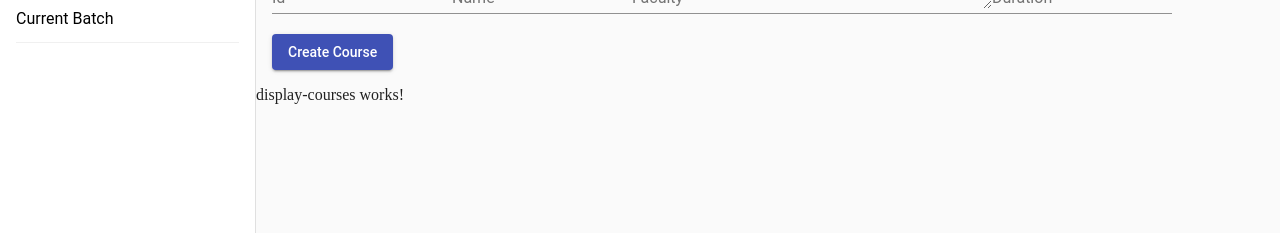
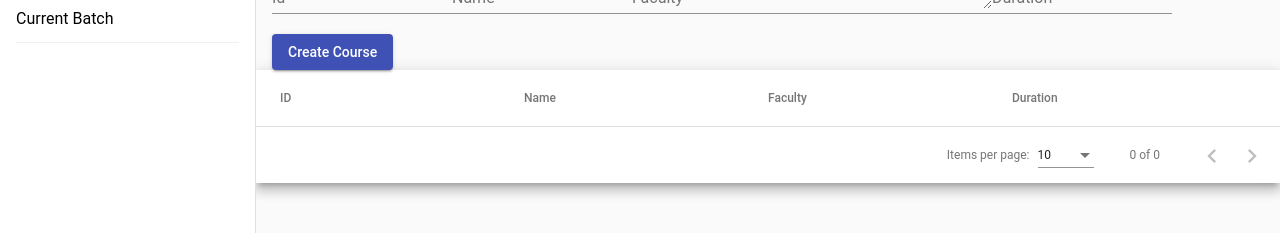
Before and after one commit to ggarg2/lara-mean-stack-2, an Angular app: page /dashboard/course in a window 1280 px wide. Shown: the part 173-406 px from the top of the page. Built offline with nearby package versions, Linux system fonts and the light colour scheme.

Commit message:
added siblings component communication

```diff
--- a/src/app/dashboard/course/course.component.html
+++ b/src/app/dashboard/course/course.component.html
@@ -1,3 +1,3 @@
-<app-create-course (createCourseEvent)="onCreate($event)"></app-create-course>
+<app-create-course></app-create-course>
 
 <app-display-courses></app-display-courses>
--- a/src/app/dashboard/course/course.component.ts
+++ b/src/app/dashboard/course/course.component.ts
@@ -8,16 +8,9 @@ import { CourseModel } from './course.model';
 })
 export class CourseComponent implements OnInit {
 
-  courseList: CourseModel[] = [];
-
   constructor() { }
 
   ngOnInit() {
   }
 
-  onCreate(value){
-    this.courseList.push(value);
-    console.log(this.courseList);
-  }
-
 }
--- /dev/null
+++ b/src/app/dashboard/course/course.service.ts
@@ -0,0 +1,29 @@
+import { EventEmitter } from '@angular/core';
+import { CourseModel } from "./course.model";
+
+export class CourseService {
+
+  courseList: CourseModel[] = [];
+
+  newItemAddedEvent: EventEmitter<boolean> = new EventEmitter();
+
+  constructor() {
+
+   }
+
+  createCourse(course){
+    console.log("new Course object is ")
+    console.log(course)
+    this.courseList.push(course)
+    //this.newItemAddedEvent.emit(true)
+  }
+
+  deleteCourse(){
+
+  }
+
+  getAllCourse(){
+    return this.courseList;
+  }
+
+}
--- a/src/app/dashboard/course/create-course/create-course.component.ts
+++ b/src/app/dashboard/course/create-course/create-course.component.ts
@@ -1,3 +1,4 @@
+import { CourseService } from '../course.service';
 import { CourseModel } from '../course.model';
 import { Component, EventEmitter, OnInit, Output } from '@angular/core';
 
@@ -10,16 +11,14 @@ export class CreateCourseComponent implements OnInit {
 
   course: CourseModel = new CourseModel();
 
-  @Output("createCourseEvent") createCourseEvent: EventEmitter<CourseModel>
-                                                                      = new EventEmitter();
-
-  constructor() { }
+  constructor(private courseService: CourseService) { }
 
   ngOnInit() {
   }
 
   onCreate(){
-    this.createCourseEvent.emit(this.course);
+    this.courseService.createCourse(this.course);
+    this.courseService.newItemAddedEvent.emit(true);
     this.course = new CourseModel();
   }
 
--- a/src/app/dashboard/course/display-courses/display-courses.component.css
+++ b/src/app/dashboard/course/display-courses/display-courses.component.css
@@ -0,0 +1,6 @@
+
+.mat-table {
+  overflow: auto;
+  max-height: 500px;
+
+}
--- a/src/app/dashboard/course/display-courses/display-courses.component.html
+++ b/src/app/dashboard/course/display-courses/display-courses.component.html
@@ -1,3 +1,38 @@
-<p>
-  display-courses works!
-</p>
+{{courses | json}}
+
+<div class="example-container mat-elevation-z8">
+  <mat-table #table [dataSource]="dataSource">
+
+    <!-- Position Column -->
+    <ng-container matColumnDef="id">
+      <mat-header-cell *matHeaderCellDef> ID </mat-header-cell>
+      <mat-cell *matCellDef="let element"> {{element.id}} </mat-cell>
+    </ng-container>
+
+    <!-- Name Column -->
+    <ng-container matColumnDef="name">
+      <mat-header-cell *matHeaderCellDef> Name </mat-header-cell>
+      <mat-cell *matCellDef="let element"> {{element.name}} </mat-cell>
+    </ng-container>
+
+    <!-- Weight Column -->
+    <ng-container matColumnDef="faculty">
+      <mat-header-cell *matHeaderCellDef> Faculty </mat-header-cell>
+      <mat-cell *matCellDef="let element"> {{element.faculty}} </mat-cell>
+    </ng-container>
+
+    <!-- Symbol Column -->
+    <ng-container matColumnDef="duration">
+      <mat-header-cell *matHeaderCellDef> Duration </mat-header-cell>
+      <mat-cell *matCellDef="let element"> {{element.duration}} </mat-cell>
+    </ng-container>
+
+    <mat-header-row *matHeaderRowDef="displayedColumns"></mat-header-row>
+    <mat-row *matRowDef="let row; columns: displayedColumns;"></mat-row>
+  </mat-table>
+
+  <mat-paginator #paginator
+                 [pageSize]="10"
+                 [pageSizeOptions]="[5, 10, 20]">
+  </mat-paginator>
+</div>
--- a/src/app/dashboard/course/display-courses/display-courses.component.ts
+++ b/src/app/dashboard/course/display-courses/display-courses.component.ts
@@ -1,4 +1,8 @@
-import { Component, OnInit } from '@angular/core';
+import { CourseService } from '../course.service';
+import { Component, Input, OnInit, ViewChild } from '@angular/core';
+import { MatTableDataSource } from '@angular/material/table';
+import { CourseModel } from '../course.model';
+import { MatPaginator } from '@angular/material/paginator';
 
 @Component({
   selector: 'app-display-courses',
@@ -7,9 +11,29 @@ import { Component, OnInit } from '@angular/core';
 })
 export class DisplayCoursesComponent implements OnInit {
 
-  constructor() { }
+  displayedColumns = ['id', 'name', 'faculty', 'duration'];
+  dataSource = new MatTableDataSource<CourseModel>([]);
+
+  @ViewChild(MatPaginator) paginator: MatPaginator;
+
+  constructor(private courseService: CourseService) {
+    this.dataSource = new MatTableDataSource<CourseModel>(courseService.getAllCourse());
+
+    this.courseService.newItemAddedEvent.subscribe(
+      data => {
+        if(data){
+          this.getAllCourse();
+        }
+      }
+    )
+  }
 
   ngOnInit() {
   }
 
+  getAllCourse(){
+    let coursesList = this.courseService.getAllCourse();
+    this.dataSource = new MatTableDataSource<CourseModel>(coursesList);
+  }
+
 }
```
Also changed, not shown: src/app/dashboard/course/course.module.ts (+8 -2 lines), 1 other file (tests, documents, lock files or other folders).
